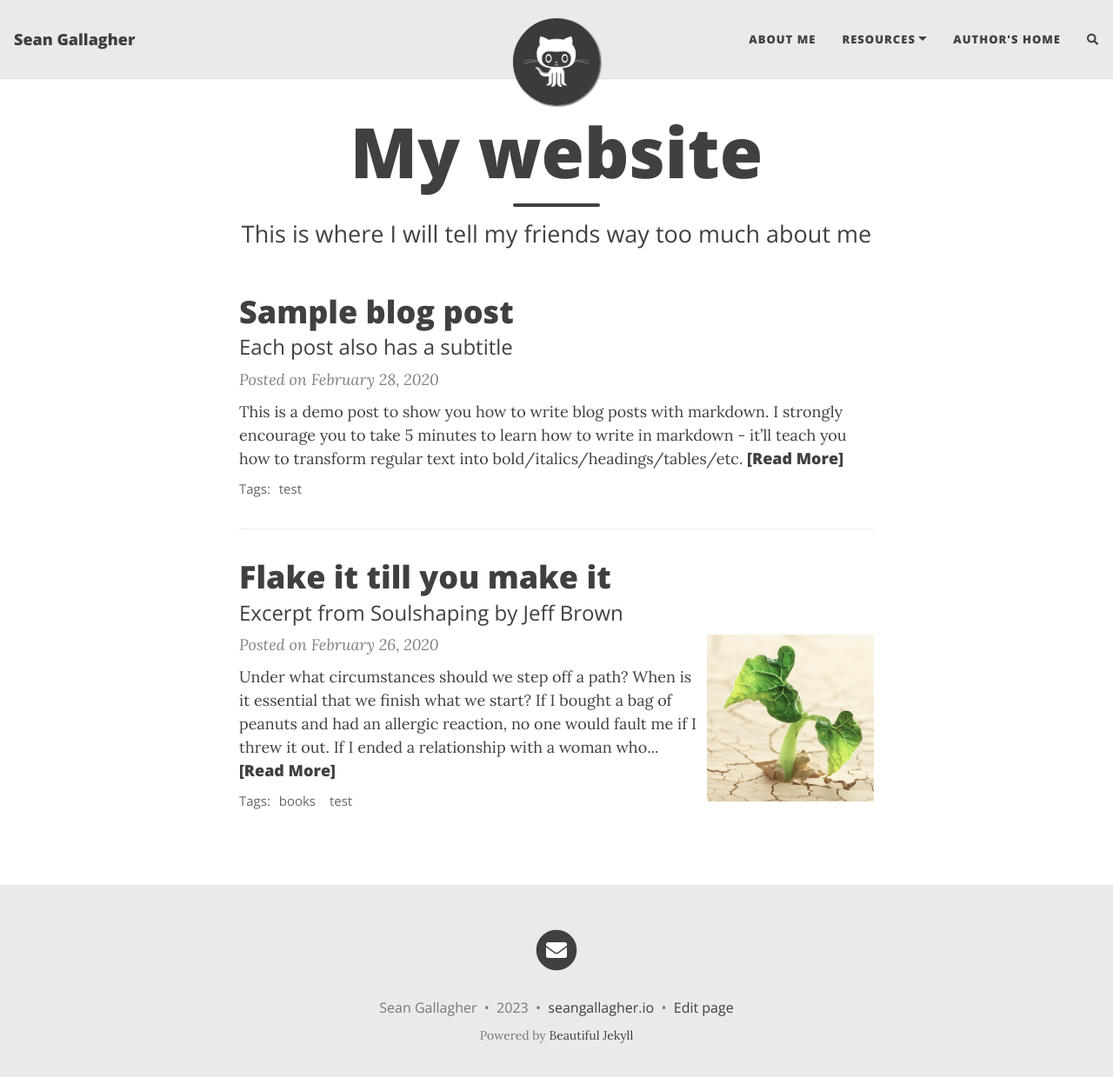
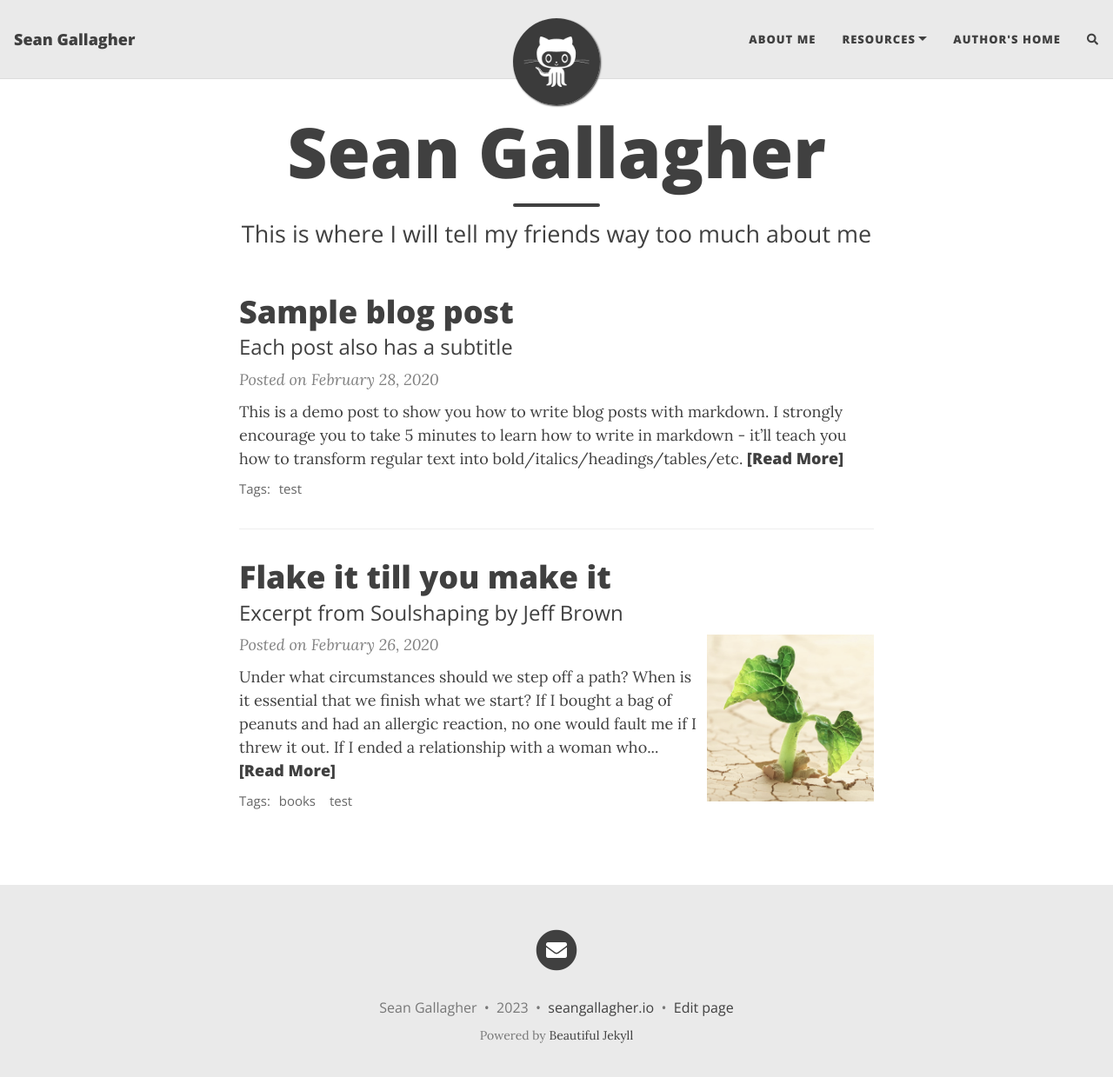
Before and after one commit to sgallagr/sgallagr.github.io, a Jekyll site: the page built from index.html, in a window 1280 px wide and 1252 px high. Shown: the top 1239 px of the window at 87% size. Built offline with Jekyll 4.4.1, drawn with Linux system fonts in a browser that asks for light colours; nearby versions of some CDN libraries; the list of posts is cut into pages by our own code; comment, search, counter and statistics services are not loaded.

Commit message:
Update index.html

```diff
--- a/index.html
+++ b/index.html
@@ -1,5 +1,5 @@
 ---
 layout: home
-title: My website
+title: Sean Gallagher
 subtitle: This is where I will tell my friends way too much about me
 ---
```
